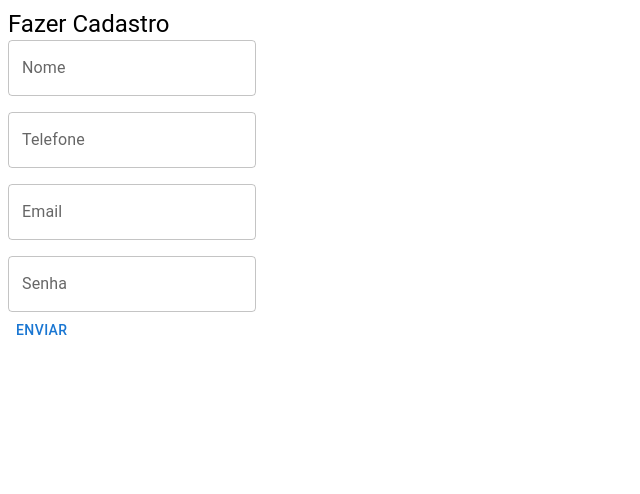
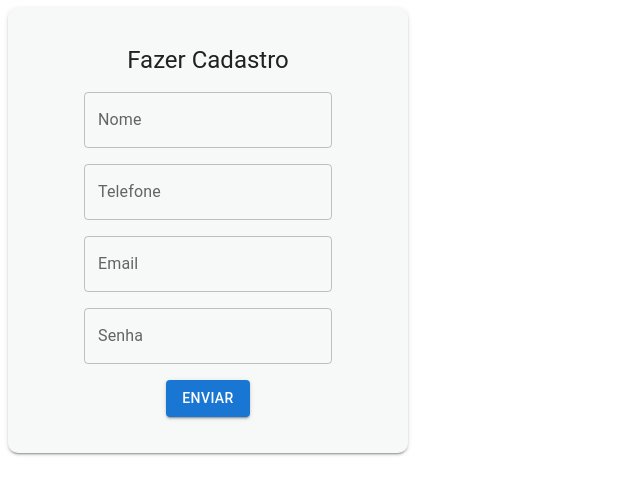
Before and after one commit to felipe-SBC/autonotas-Frontend, a React (Create React App) app: page /professor/create in a window 1280 px wide. Shown: the top 494 px of the page, without its empty margins (0-640 px from the left). Built offline with nearby package versions, Linux system fonts and the light colour scheme.

Commit message:
:sparkles: colocando componente Paper

```diff
--- a/src/components/Professor/createProfessor/index.js
+++ b/src/components/Professor/createProfessor/index.js
@@ -1,4 +1,4 @@
-import { TextField, Grid, Button, Typography } from "@mui/material";
+import { TextField, Grid, Button, Typography, Paper } from "@mui/material";
 import React, { useState } from "react";
 
 const CreateProfessor = () => {
@@ -30,8 +30,17 @@ const CreateProfessor = () => {
   return (
     <div>
       <form onSubmit={handleSubmit}>
+        <Paper
+            elevation={2}
+            sx={{
+              backgroundColor: '#F7F9F9', paddingTop: '36px', paddingBottom: '36px', borderRadius: '10px', width: '400px',
+              textAlign: 'center'
+            }}
+          >
+          <Grid container spacing={2}>
+            <Grid item xs={12}>
               <Typography variant="h5">Fazer Cadastro</Typography>
-        <Grid container spacing={2}>
+            </Grid>
             <Grid item xs={12}>
               <TextField id="nome" name="nome" label="Nome" value={professor.nome} onChange={handleChange} variant="outlined"/>
             </Grid>
@@ -44,8 +53,11 @@ const CreateProfessor = () => {
             <Grid item xs={12}>
               <TextField id="senha" type="password" name="senha" label="Senha" value={professor.senha} onChange={handleChange} variant="outlined"/>
             </Grid>
+            <Grid item xs={12}>
+              <Button type="submit" variant="contained">Enviar</Button>
             </Grid>
-        <Button type="submit">Enviar</Button>
+          </Grid>
+        </Paper>
       </form>
     </div>
   );
```
Lines whose indentation alone changed are shown as unchanged.
